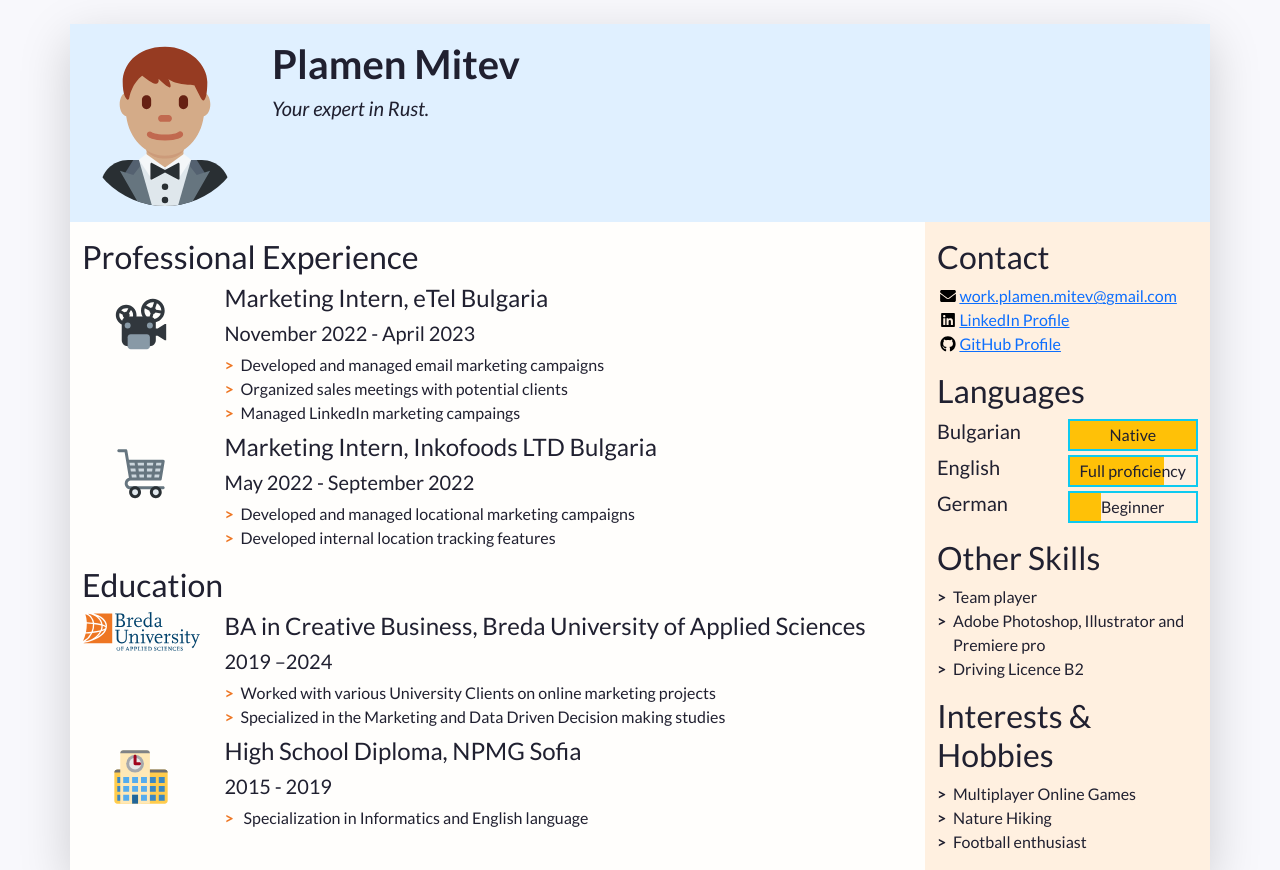
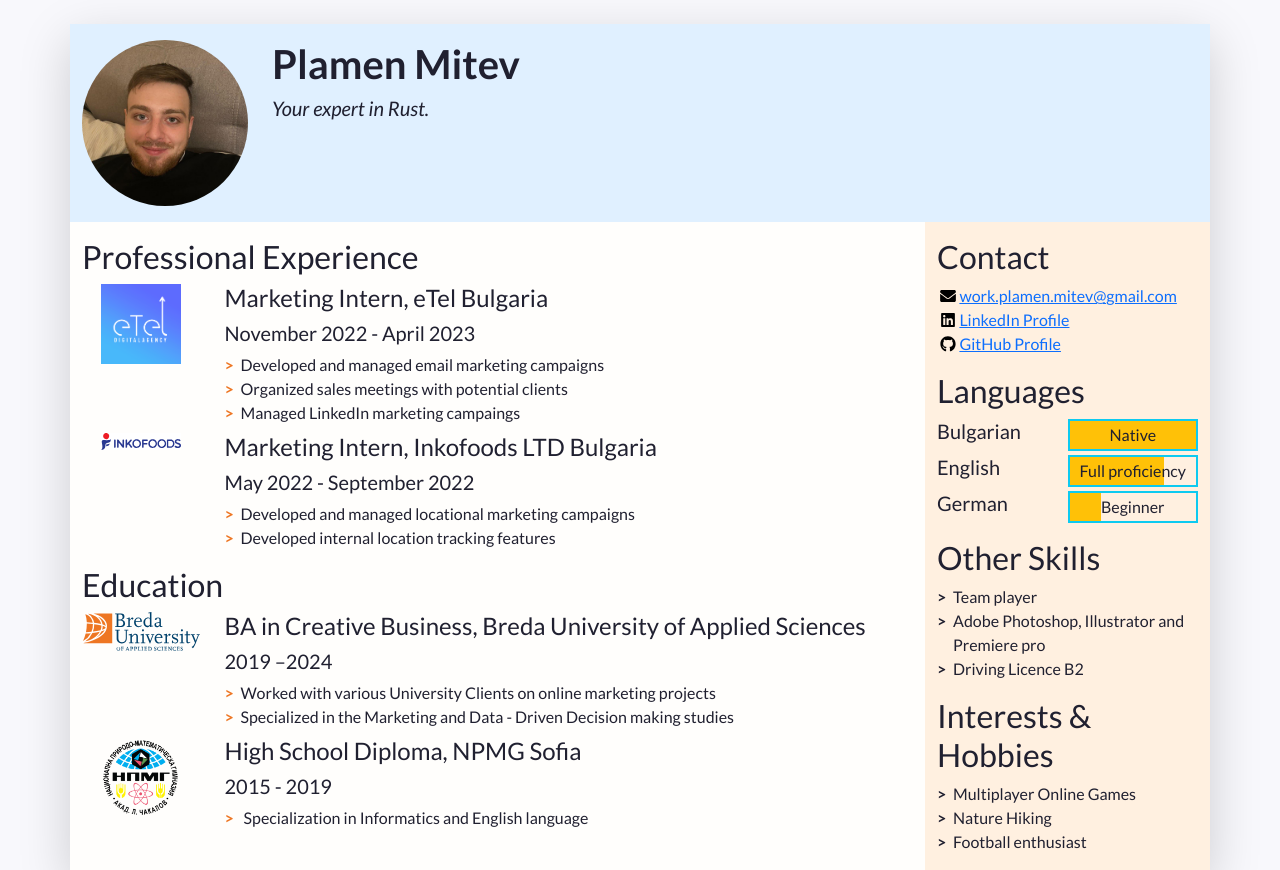
Before and after one commit to WorkingPlamen/myCV, a plain HTML site: page index.html in a window 1280 px wide. Shown: the top 870 px of the page. Drawn offline with nearby package versions, Linux system fonts and the light colour scheme.

Commit message:
Changed all of the initial images

```diff
--- a/index.html
+++ b/index.html
@@ -43,7 +43,7 @@
             "w-100" makes sure the image takes the full width of the column it's in
             "rounded-circle" cuts a circle around the image
           -->
-          <img class="w-100 rounded-circle my-3" src="images/portrait.svg" alt="Portrait of Firstname Lastname" width="160">
+          <img class="w-100 rounded-circle my-3" src="images/portrait1.jpg" alt="Portrait of Firstname Lastname" width="160">
         </div>
         <!--
           A container to wrap around your name and tagline. Full-width at small size, then columns of increasing size.
@@ -81,7 +81,7 @@
               <li class="biography-item row mb-2">
                 <!-- We're using a grid inside a grid so we can align logos and text -->
                 <div class="logo-container col-3 col-sm-2 col-md-3 col-lg-2">
-                  <img class="biography-logo mw-100 d-block mx-auto" src="images/employers/projector.svg" alt="Company logo" width="80">
+                  <img class="biography-logo mw-100 d-block mx-auto" src="images/employers/etel logo.png" alt="Company logo" width="80">
                 </div>
                 <div class="biography-contents col-9 col-sm-10 col-md-9 col-lg-10">
                   <h4>Marketing Intern, eTel Bulgaria</h4>
@@ -99,7 +99,7 @@
               <li class="biography-item row mb-2">
                 <div class="logo-container col-3 col-sm-2 col-md-3 col-lg-2">
                 <!-- We're using a grid inside a grid so we can align logos and text -->
-                  <img class="biography-logo mw-100 d-block mx-auto" src="images/employers/trolley.svg" alt="Company logo" width="80">
+                  <img class="biography-logo mw-100 d-block mx-auto" src="images/employers/inkofoods logo.svg" alt="Company logo" width="80">
                 </div>
                 <div class="biography-contents col-9 col-sm-10 col-md-9 col-lg-10">
                   <h4>Marketing Intern, Inkofoods LTD Bulgaria</h4>
@@ -133,7 +133,7 @@
                   <!-- Use the list below to talk about minors, exchanges, extra-curricular activities. -->
                   <ul class="biography-details list-unstyled">
                     <li>Worked with various University Clients on online marketing projects&nbsp;</li>
-					  <li>Specialized in the Marketing and Data Driven Decision making studies&nbsp; &nbsp; &nbsp; &nbsp;&nbsp;</li>
+					  <li>Specialized in the Marketing and Data - Driven Decision making studies&nbsp; &nbsp; &nbsp; &nbsp;&nbsp;</li>
                   </ul>
                 </div>
               </li>
@@ -141,7 +141,7 @@
               <!-- 2nd item in education -->
               <li class="biography-item row mb-2">
                 <div class="logo-container col-3 col-sm-2 col-md-3 col-lg-2">
-                  <img class="biography-logo mw-100 d-block mx-auto" src="images/schools/school.svg" alt="School logo" width="80">
+                  <img class="biography-logo mw-100 d-block mx-auto" src="images/schools/npmg logo.png" alt="School logo" width="80">
                 </div>
                 <div class="biography-contents col-9 col-sm-10 col-md-9 col-lg-10">
                   <h4>High School Diploma, NPMG Sofia</h4>
```
Also changed, not shown: images/employers/etel logo.png (added), images/employers/inkofoods logo.svg (added), images/employers/projector.svg (deleted), images/employers/trolley.svg (deleted), images/portrait1.jpg (added), images/schools/npmg logo.png (added), images/schools/school.svg (deleted).
